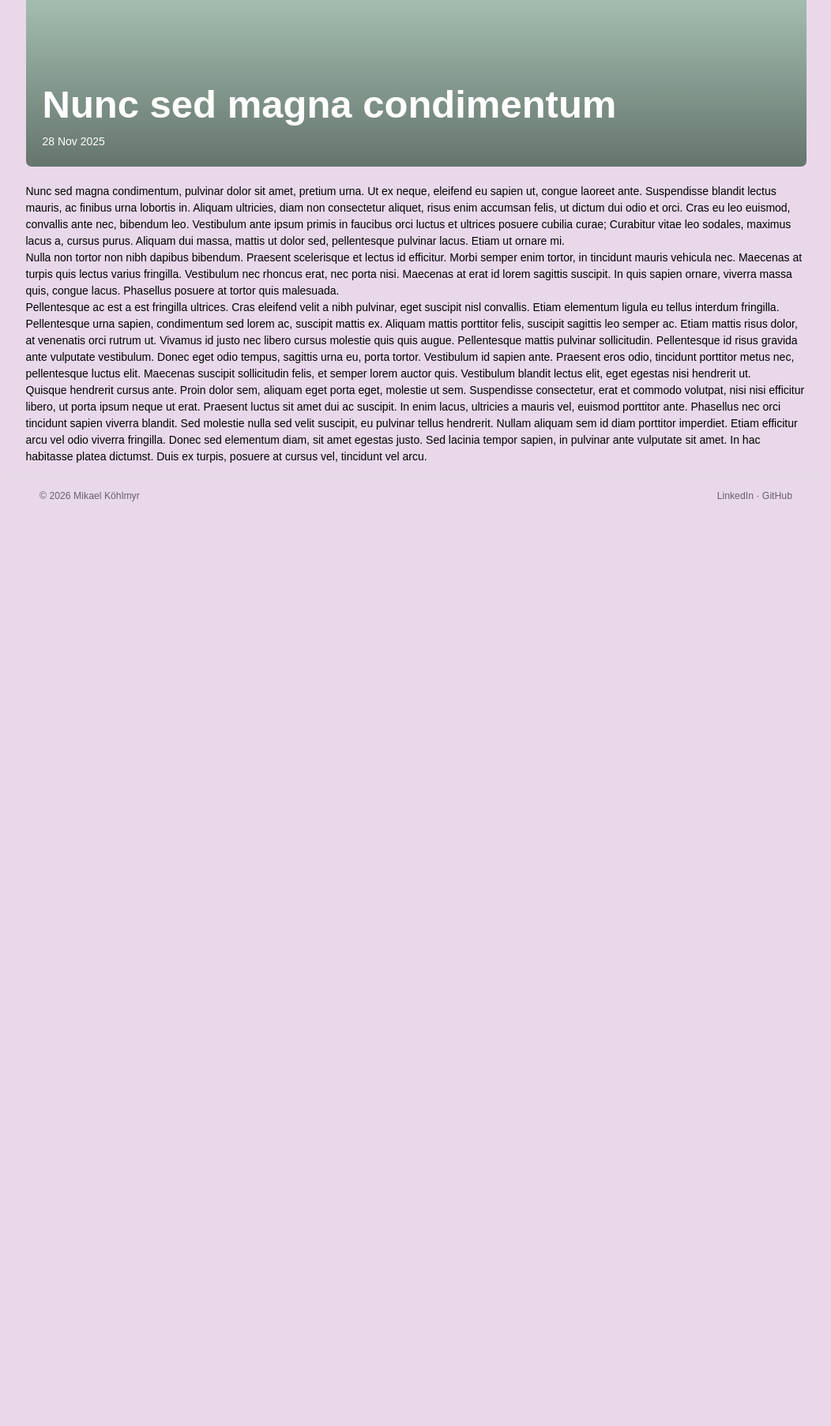
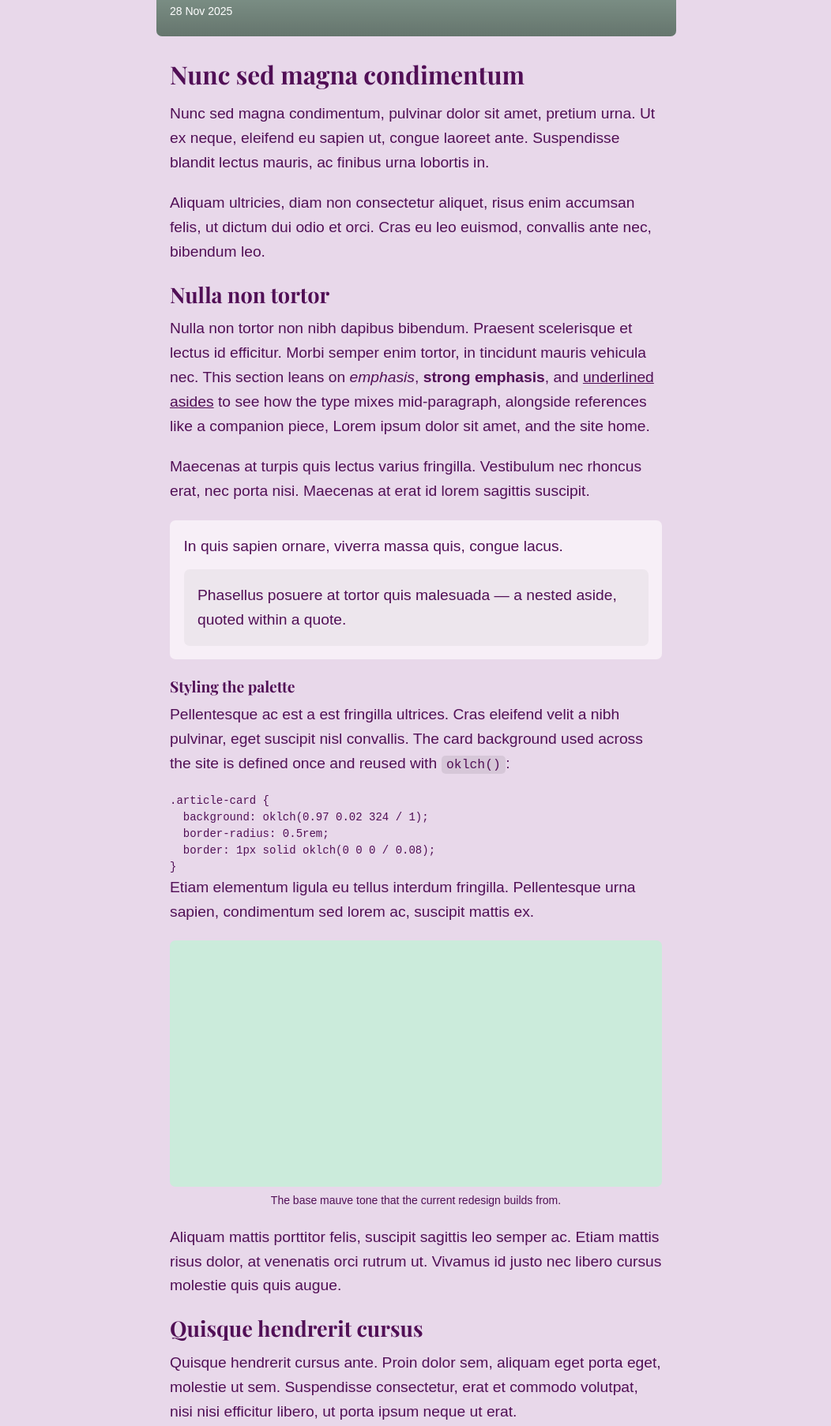
Before and after one commit to mkohlmyr/mkohlmyr.github.io, an Eleventy site: page src/2025/11/28/nunc-sed-magna-condimentum.md in a window 1280 px wide. Shown: the part 361-2167 px from the top of the page at 79% size, without its empty margins (106-1158 px from the left). Before the commit the page ends 1028 px from the top, so only its background shows below. Built offline with nearby package versions, Linux system fonts and the light colour scheme; Eleventy itself is replaced by a stand-in of ours; code samples lack their colours; files that its build step writes are made by us from their sources; no server answers; a small style sheet from the web is missing.

Commit message:
feat: formatted articles

````diff
--- a/src/2025/11/28/nunc-sed-magna-condimentum.md
+++ b/src/2025/11/28/nunc-sed-magna-condimentum.md
@@ -5,10 +5,41 @@ description: "This is my first article using Eleventy"
 layout: "article"
 cover: "solid-color-image.png"
 ---
-Nunc sed magna condimentum, pulvinar dolor sit amet, pretium urna. Ut ex neque, eleifend eu sapien ut, congue laoreet ante. Suspendisse blandit lectus mauris, ac finibus urna lobortis in. Aliquam ultricies, diam non consectetur aliquet, risus enim accumsan felis, ut dictum dui odio et orci. Cras eu leo euismod, convallis ante nec, bibendum leo. Vestibulum ante ipsum primis in faucibus orci luctus et ultrices posuere cubilia curae; Curabitur vitae leo sodales, maximus lacus a, cursus purus. Aliquam dui massa, mattis ut dolor sed, pellentesque pulvinar lacus. Etiam ut ornare mi.
+# Nunc sed magna condimentum
+Nunc sed magna condimentum, pulvinar dolor sit amet, pretium urna. Ut ex neque, eleifend eu sapien ut, congue laoreet ante. Suspendisse blandit lectus mauris, ac finibus urna lobortis in.
 
-Nulla non tortor non nibh dapibus bibendum. Praesent scelerisque et lectus id efficitur. Morbi semper enim tortor, in tincidunt mauris vehicula nec. Maecenas at turpis quis lectus varius fringilla. Vestibulum nec rhoncus erat, nec porta nisi. Maecenas at erat id lorem sagittis suscipit. In quis sapien ornare, viverra massa quis, congue lacus. Phasellus posuere at tortor quis malesuada.
+Aliquam ultricies, diam non consectetur aliquet, risus enim accumsan felis, ut dictum dui odio et orci. Cras eu leo euismod, convallis ante nec, bibendum leo.
 
-Pellentesque ac est a est fringilla ultrices. Cras eleifend velit a nibh pulvinar, eget suscipit nisl convallis. Etiam elementum ligula eu tellus interdum fringilla. Pellentesque urna sapien, condimentum sed lorem ac, suscipit mattis ex. Aliquam mattis porttitor felis, suscipit sagittis leo semper ac. Etiam mattis risus dolor, at venenatis orci rutrum ut. Vivamus id justo nec libero cursus molestie quis quis augue. Pellentesque mattis pulvinar sollicitudin. Pellentesque id risus gravida ante vulputate vestibulum. Donec eget odio tempus, sagittis urna eu, porta tortor. Vestibulum id sapien ante. Praesent eros odio, tincidunt porttitor metus nec, pellentesque luctus elit. Maecenas suscipit sollicitudin felis, et semper lorem auctor quis. Vestibulum blandit lectus elit, eget egestas nisi hendrerit ut.
+## Nulla non tortor
+Nulla non tortor non nibh dapibus bibendum. Praesent scelerisque et lectus id efficitur. Morbi semper enim tortor, in tincidunt mauris vehicula nec. This section leans on *emphasis*, **strong emphasis**, and <u>underlined asides</u> to see how the type mixes mid-paragraph, alongside references like a companion piece, [Lorem ipsum dolor sit amet](/2025/12/01/lorem-ipsum-dolor-sit-amet/), and the [site home](/).
 
-Quisque hendrerit cursus ante. Proin dolor sem, aliquam eget porta eget, molestie ut sem. Suspendisse consectetur, erat et commodo volutpat, nisi nisi efficitur libero, ut porta ipsum neque ut erat. Praesent luctus sit amet dui ac suscipit. In enim lacus, ultricies a mauris vel, euismod porttitor ante. Phasellus nec orci tincidunt sapien viverra blandit. Sed molestie nulla sed velit suscipit, eu pulvinar tellus hendrerit. Nullam aliquam sem id diam porttitor imperdiet. Etiam efficitur arcu vel odio viverra fringilla. Donec sed elementum diam, sit amet egestas justo. Sed lacinia tempor sapien, in pulvinar ante vulputate sit amet. In hac habitasse platea dictumst. Duis ex turpis, posuere at cursus vel, tincidunt vel arcu.
+Maecenas at turpis quis lectus varius fringilla. Vestibulum nec rhoncus erat, nec porta nisi. Maecenas at erat id lorem sagittis suscipit.
+
+> In quis sapien ornare, viverra massa quis, congue lacus.
+>
+> > Phasellus posuere at tortor quis malesuada — a nested aside, quoted within a quote.
+
+### Styling the palette
+Pellentesque ac est a est fringilla ultrices. Cras eleifend velit a nibh pulvinar, eget suscipit nisl convallis. The card background used across the site is defined once and reused with `oklch()`:
+
+```css
+.article-card {
+  background: oklch(0.97 0.02 324 / 1);
+  border-radius: 0.5rem;
+  border: 1px solid oklch(0 0 0 / 0.08);
+}
+```
+
+Etiam elementum ligula eu tellus interdum fringilla. Pellentesque urna sapien, condimentum sed lorem ac, suscipit mattis ex.
+
+<figure>
+  <img src="/assets/images/cover/solid-color-image.png" alt="A flat block of muted mauve, used as a placeholder swatch for the site's colour palette." />
+  <figcaption>The base mauve tone that the current redesign builds from.</figcaption>
+</figure>
+
+Aliquam mattis porttitor felis, suscipit sagittis leo semper ac. Etiam mattis risus dolor, at venenatis orci rutrum ut. Vivamus id justo nec libero cursus molestie quis quis augue.
+
+## Quisque hendrerit cursus
+Quisque hendrerit cursus ante. Proin dolor sem, aliquam eget porta eget, molestie ut sem. Suspendisse consectetur, erat et commodo volutpat, nisi nisi efficitur libero, ut porta ipsum neque ut erat.
+
+Praesent luctus sit amet dui ac suscipit. In enim lacus, ultricies a mauris vel, euismod porttitor ante. Phasellus nec orci tincidunt sapien viverra blandit. Sed molestie nulla sed velit suscipit, eu pulvinar tellus hendrerit.
--- a/src/_layouts/article.njk
+++ b/src/_layouts/article.njk
@@ -10,5 +10,5 @@ layout: main
       <time datetime="{{ date }}">{{ date | formatDate }}</time>
     </div>
   </div>
-  <div>{{ content | safe }}</div>
+  <div class="article-body">{{ content | safe }}</div>
 </article>
--- a/src/_layouts/main.njk
+++ b/src/_layouts/main.njk
@@ -12,7 +12,7 @@
     {% if description %}
       <meta name="description" content="{{ description }}">
     {% endif %}
-    <link href="https://cdnjs.cloudflare.com/ajax/libs/prism-themes/1.9.0/prism-vs.min.css" rel="stylesheet"/>
+    <link href="https://cdnjs.cloudflare.com/ajax/libs/prism-themes/1.9.0/prism-vsc-dark-plus.min.css" rel="stylesheet"/>
     <link rel="stylesheet" href="/assets/css/main.css">
   </head>
   <body>
--- a/src/assets/css/main.css
+++ b/src/assets/css/main.css
@@ -58,6 +58,7 @@ h3,
 h4,
 h5,
 h6 {
+  font-family: "Playfair Display", Georgia, serif;
   font-size: 1.275rem;
 }
 
@@ -77,7 +78,7 @@ svg {
 body {
   background-color: oklch(0.90 0.03 324 / 1);
   display: grid;
-  grid-template-columns: 1fr minmax(0, min(1030px, 100%)) 1fr;
+  grid-template-columns: 1fr minmax(0, min(50rem, 100%)) 1fr;
   grid-template-rows: auto 1fr auto;
   grid-template-areas:
     ". header ."
@@ -135,7 +136,7 @@ body > footer {
   padding: 1rem 2.75rem 2rem 2.75rem;
   font-size: 0.875rem;
   color: oklch(0.50 0.03 324 / 1);
-  border-top: 1px solid #e0e0e0;
+  border-top: 1px solid oklch(0 0 0 / 0.12);
 }
 
 body > footer p {
@@ -160,7 +161,6 @@ body > footer a:hover {
 
 .hero-tagline {
   max-width: 36rem;
-  font-family: "Playfair Display", Georgia, serif;
   font-size: 1.75rem;
   font-weight: 700;
   line-height: 1.25;
@@ -173,7 +173,7 @@ body > footer a:hover {
   }
 }
 
-@media (min-width: 1030px) {
+@media (min-width: 700px) {
   .hero-tagline {
     font-size: 2.75rem;
   }
@@ -243,12 +243,6 @@ body > footer a:hover {
   }
 }
 
-@media (min-width: 1030px) {
-  .article-grid {
-    grid-template-columns: repeat(3, 1fr);
-  }
-}
-
 /* Article page styling */
 .article-hero {
   position: relative;
@@ -280,7 +274,7 @@ body > footer a:hover {
   display: flex;
   flex-direction: column;
   justify-content: flex-end;
-  padding: 2rem 1.5rem 1.5rem 1.5rem;
+  padding: 2rem 1.25rem 1.5rem 1.25rem;
   background: linear-gradient(to bottom, transparent 0%, transparent 30%, rgba(0, 0, 0, 0.5) 100%);
 }
 
@@ -296,22 +290,43 @@ body > footer a:hover {
   color: white;
 }
 
+/* Indents article body content to match the 2.75rem inset used for the
+   header, hero tagline and card text elsewhere on the site */
+.article-body {
+  padding: 0 1.25rem;
+  color: oklch(0.32 0.13 325 / 1);
+}
+
+.article-body p {
+  font-size: 1.375rem; /* ~19px at the 14px root */
+  line-height: 1.6;
+}
+
+/* Vertical rhythm: flow elements each carry a bottom margin only (never a
+   top margin) so adjacent gaps collapse to one consistent size everywhere.
+   Scoped to direct children so nested paragraphs (e.g. inside a blockquote)
+   keep their own tighter spacing below. */
+.article-body > p,
+.article-body > figure {
+  margin-bottom: 1.5rem;
+}
+
 /* Article content headings - only style h1-h3 inside article content */
-article > div h1 {
+.article-body h1 {
   font-size: 2.25rem;
   line-height: 1.3;
   margin-top: 2rem;
   margin-bottom: 1rem;
 }
 
-article > div h2 {
-  font-size: 1.75rem;
+.article-body h2 {
+  font-size: 1.9375rem; /* ~27px at the 14px root */
   line-height: 1.3;
   margin-top: 1.5rem;
   margin-bottom: 0.75rem;
 }
 
-article > div h3 {
+.article-body h3 {
   font-size: 1.375rem;
   line-height: 1.4;
   margin-top: 1.25rem;
@@ -319,11 +334,60 @@ article > div h3 {
 }
 
 /* Keep h4-h6 at the base heading size if needed */
-article > div h4,
-article > div h5,
-article > div h6 {
+.article-body h4,
+.article-body h5,
+.article-body h6 {
   font-size: 1.275rem;
   line-height: 1.4;
   margin-top: 1rem;
   margin-bottom: 0.5rem;
 }
+
+.article-body img,
+.article-body pre {
+  border-radius: 0.5rem;
+}
+
+.article-body figcaption {
+  margin-top: 0.5rem;
+  text-align: center;
+}
+
+/* Inline code gets a pill treatment; reset it back to plain for code that's
+   already inside a highlighted code block */
+.article-body code {
+  background: oklch(0 0 0 / 0.08);
+  border-radius: 0.3em;
+  padding: 0.15em 0.4em;
+  font-size: 0.85em;
+}
+
+.article-body pre code {
+  background: none;
+  padding: 0;
+  border-radius: 0;
+  font-size: inherit;
+}
+
+/* Higher-specificity selectors needed to win over the Prism theme's own
+   margin/background on pre[class*="language-"] */
+.article-body pre[class] {
+  margin: 0 0 1.5rem 0;
+  background: oklch(0.22 0.05 325 / 1);
+}
+
+.article-body blockquote {
+  background: oklch(0.96 0.015 325 / 1);
+  border-radius: 0.5rem;
+  padding: 1.25rem;
+  margin: 0 0 1.5rem 0;
+}
+
+.article-body blockquote p + p {
+  margin-top: 0.5rem;
+}
+
+.article-body blockquote blockquote {
+  background: oklch(0 0 0 / 0.04);
+  margin: 1rem 0 0 0;
+}
````
Also changed, not shown: src/2025/12/01/lorem-ipsum-dolor-sit-amet.md (+29 -4 lines), src/2025/12/02/donec-ac-nibh-augue.md (+36 -4 lines), .eleventy.js.
